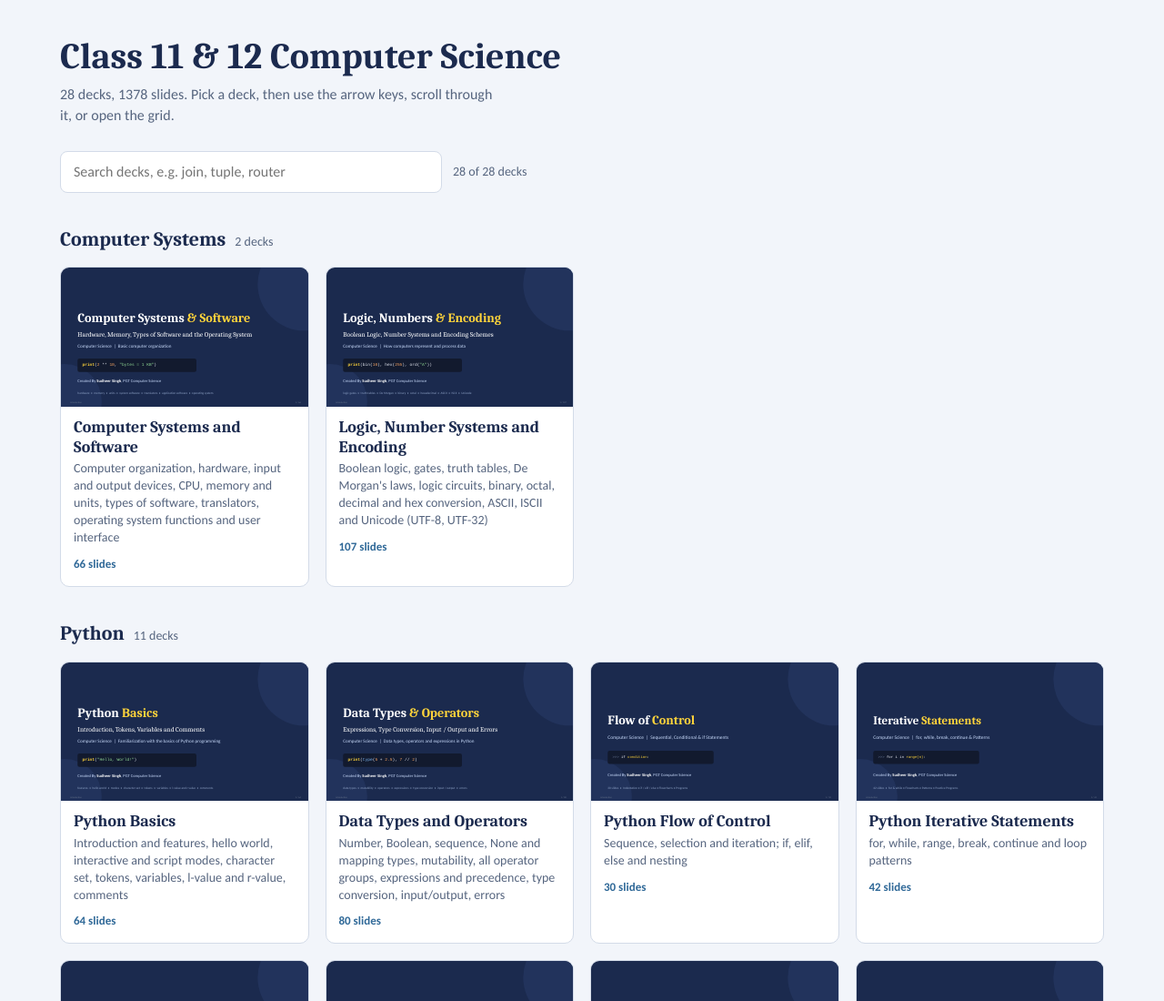
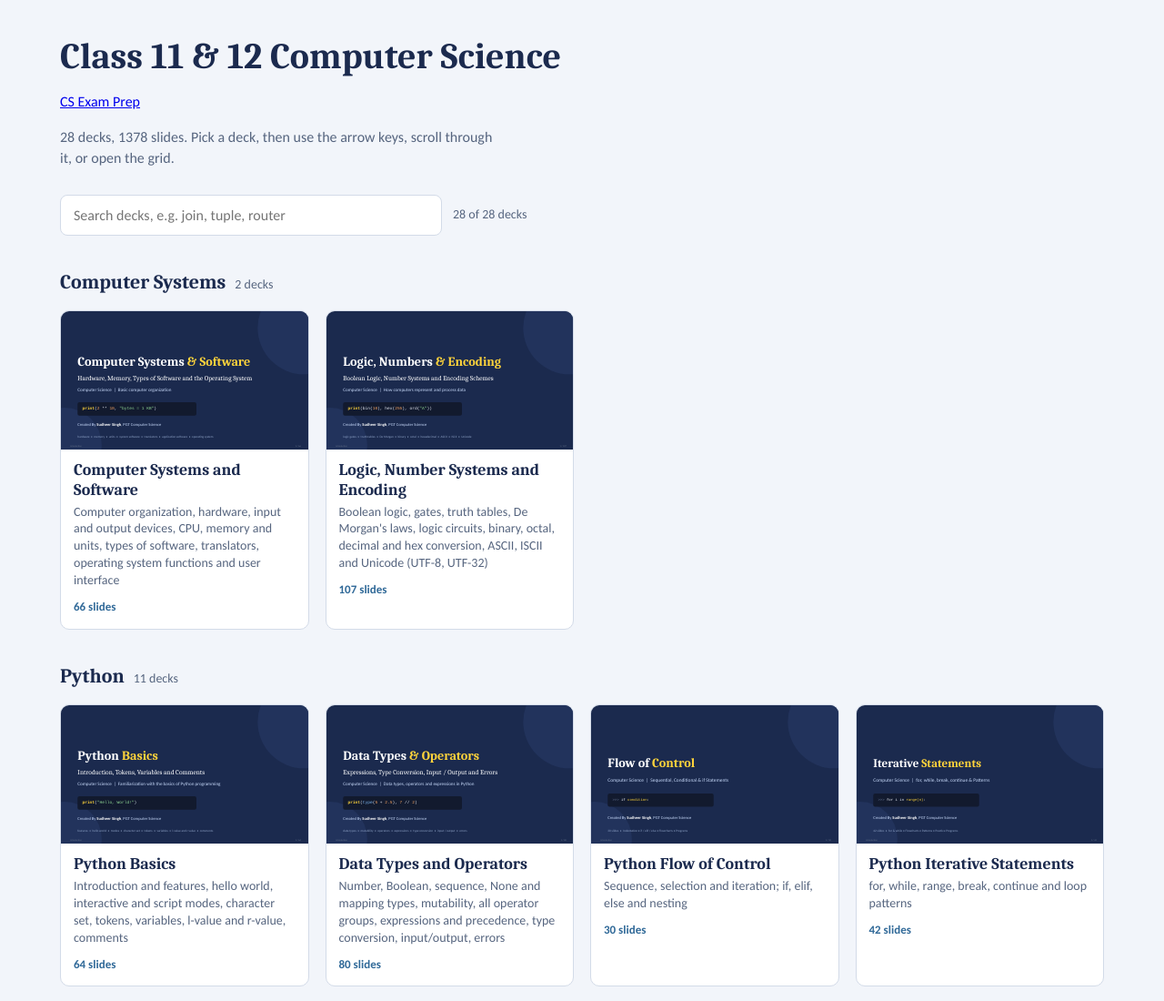
Before and after one commit to sudheercs/cbsecs, a plain HTML site: page docs/index.html in a window 1280 px wide. Shown: the top 1100 px of the page at 91% size. Drawn offline with Linux system fonts and the light colour scheme.

Commit message:
Add link to CS Exam Prep in index.html

```diff
--- a/docs/index.html
+++ b/docs/index.html
@@ -101,6 +101,7 @@ button,input{font:inherit;color:inherit}
 
 <div class="home" id="home">
   <h1>Class 11 &amp; 12 Computer Science</h1>
+   <p><a href="cs_exam_prep/">CS Exam Prep</a></p>
   <p class="lede" id="lede"></p>
   <div class="tools">
     <input id="q" type="search" placeholder="Search decks, e.g. join, tuple, router" aria-label="Search decks" autocomplete="off">
```
